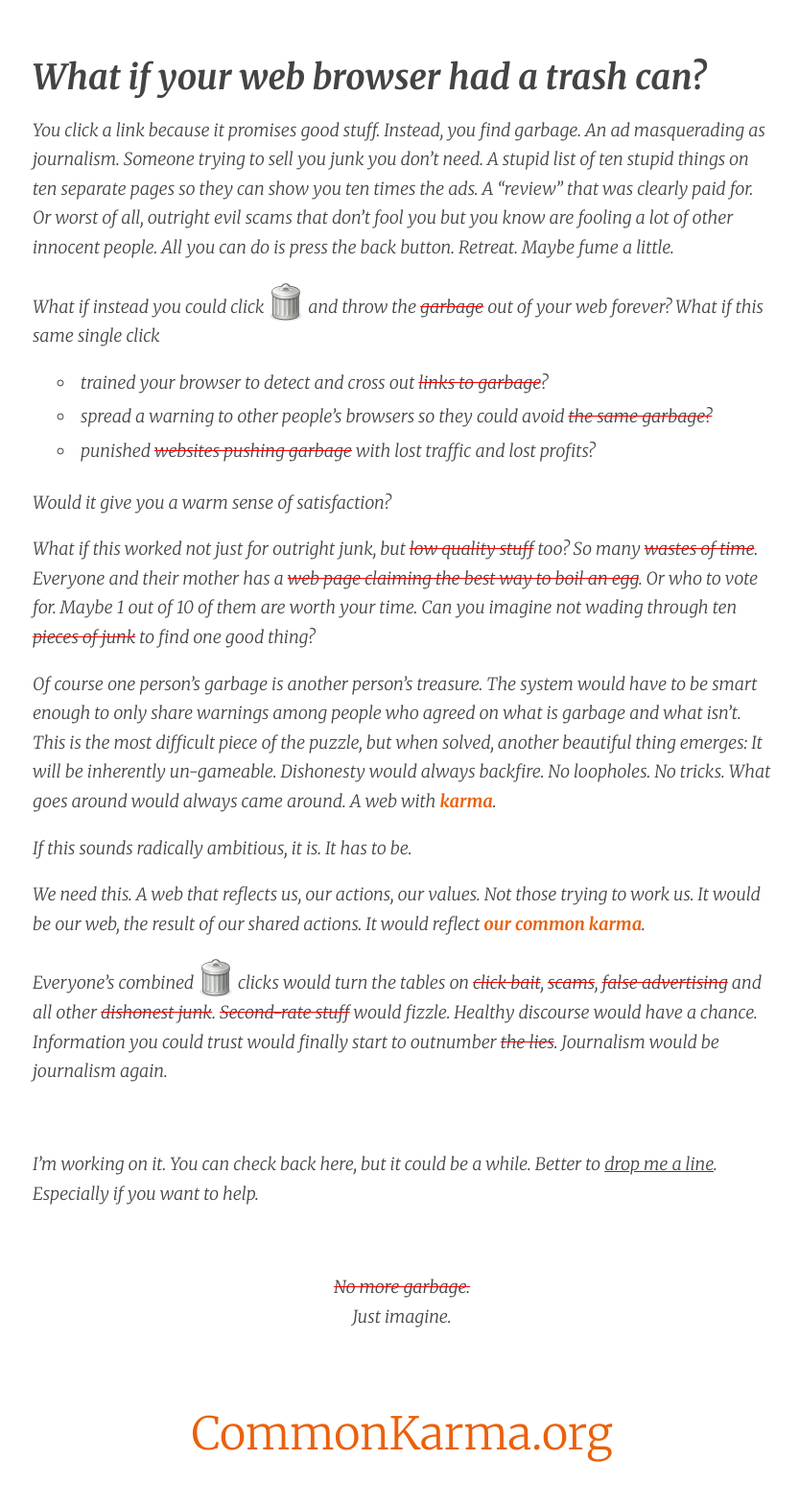
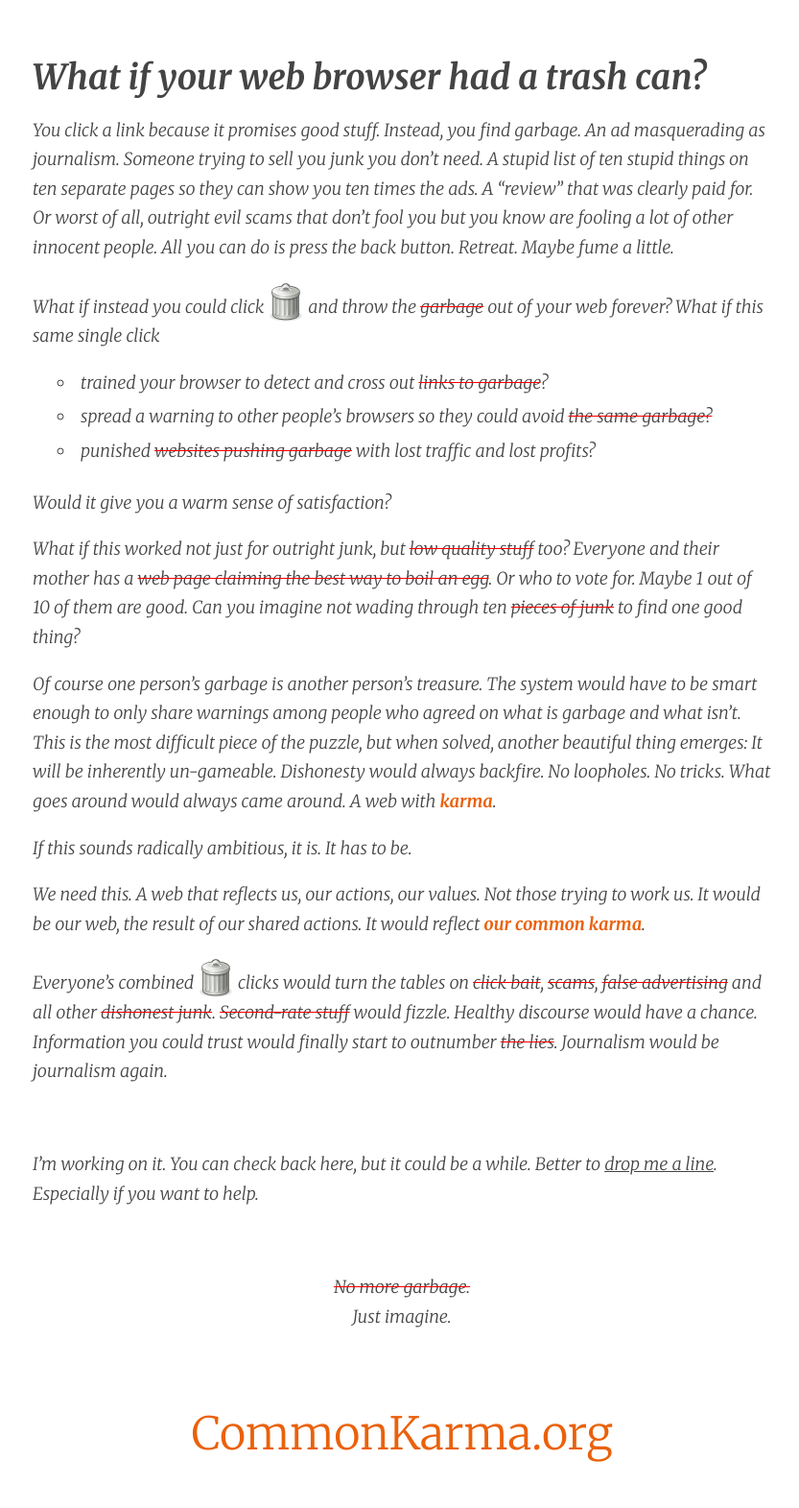
Before and after one commit to commonkarma/commonkarma.org-source, a Jekyll site: the page built from index.md, in a window 1280 px wide. Shown: the whole page at 96% size, without its empty margins (221-1054 px from the left). Built offline with Jekyll 4.4.1, drawn with Linux system fonts in a browser that asks for light colours; nearby versions of some CDN libraries; comment, search, counter and statistics services are not loaded.

Commit message:
succinctness

```diff
--- a/index.md
+++ b/index.md
@@ -17,7 +17,7 @@ What if instead you could click <span class="garbage-can">![a trash can](./image
 
 Would it give you a warm sense of satisfaction?
 
-What if this worked not just for outright junk, but <del>low quality stuff</del> too? So many <del>wastes of time</del>. Everyone and their mother has a <del>web page claiming the best way to boil an egg</del>. Or who to vote for. Maybe 1 out of 10 of them are worth your time. Can you imagine not wading through ten <del>pieces of junk</del> to find one good thing?
+What if this worked not just for outright junk, but <del>low quality stuff</del> too? Everyone and their mother has a <del>web page claiming the best way to boil an egg</del>. Or who to vote for. Maybe 1 out of 10 of them are good. Can you imagine not wading through ten <del>pieces of junk</del> to find one good thing?
 
 Of course one person's garbage is another person's treasure. The system would have to be smart enough to only share warnings among people who agreed on what is garbage and what isn't. This is the most difficult piece of the puzzle, but when solved, another beautiful thing emerges: It will be inherently un-gameable. Dishonesty would always backfire. No loopholes. No tricks. What goes around would *always* came around. A web with **karma**.
 
```
